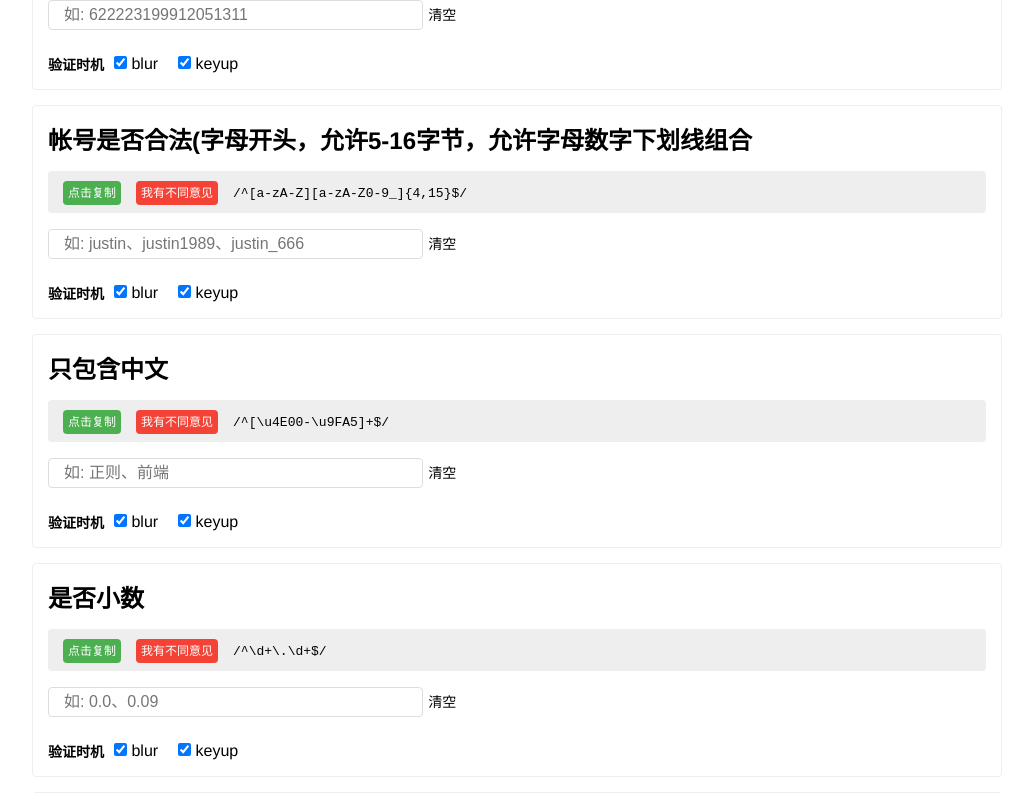
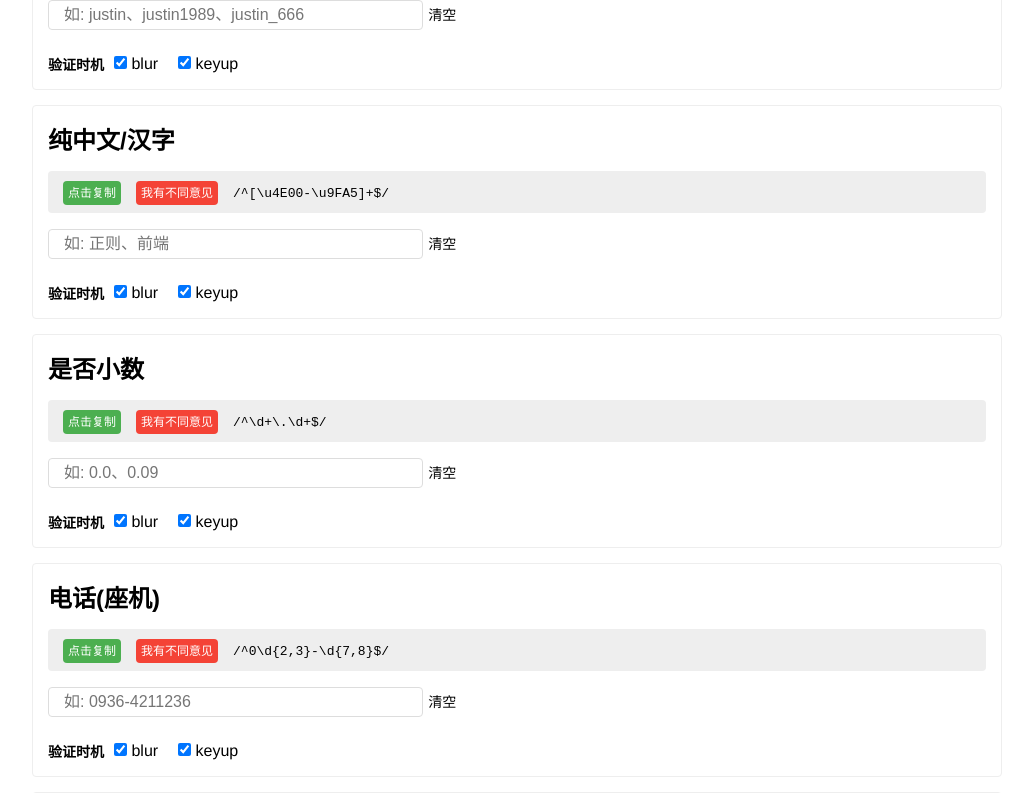
Before and after one commit to Saint-Prince/any-rule, a Vue app: page / in a window 1280 px wide. Shown: the part 4400-5193 px from the top of the page, without its empty margins (123-1156 px from the left). Built offline with nearby package versions, Linux system fonts and the light colour scheme.

Commit message:
feat: 增加纯字母和纯数字

```diff
--- a/src/RULES.js
+++ b/src/RULES.js
@@ -55,11 +55,7 @@ module.exports = [{
         rule: /^1[3-9]\d{9}$/,
         example: '如: 18311006933、17888829981'
     },
-    {
-        title: '大写字母',
-        rule: /^[A-Z]+$/,
-        example: '如: ABC、KD'
-    },
+
     {
         title: '日期, 如: 2000-01-01或2000-1-1',
         rule: /^\d{4}(-)([0-1][0-2]|\d)\1([0-2]\d|\d|30|31)$/,
@@ -96,7 +92,7 @@ module.exports = [{
         example: '如: justin、justin1989、justin_666'
     },
     {
-        title: '只包含中文',
+        title: '纯中文/汉字',
         rule: /^[\u4E00-\u9FA5]+$/,
         example: '如: 正则、前端'
     },
@@ -106,13 +102,13 @@ module.exports = [{
         example: '如: 0.0、0.09'
     },
     {
-        title: '是否电话格式(手机和座机)',
-        rule: /^((0\d{2,3}-\d{7,8})|(1[345789]\d{9}))$/,
-        example: '如: 0936-4211236、19888978261'
+        title: '电话(座机)',
+        rule: /^0\d{2,3}-\d{7,8}$/,
+        example: '如: 0936-4211236'
     },
     {
-        title: '是否8位纯数字',
-        rule: /^[0-9]{8}$/,
+        title: '纯数字',
+        rule:/^\d{1,}$/,
         example: '如: 12345678'
     },
     {
@@ -131,9 +127,19 @@ module.exports = [{
         example: '如: james666、haha233hi'
     },
     {
-        title: '是否小写字母组成',
+        title: '纯英文字母',
+        rule: /^[a-zA-Z]+$/,
+        example: '如: russel'
+    },
+    {
+        title: '纯小写英文字母组成',
         rule: /^[a-z]+$/,
         example: '如: russel'
+    },
+    {
+        title: '纯大写英文字母',
+        rule: /^[A-Z]+$/,
+        example: '如: ABC、KD'
     },
     {
         title: '密码强度正则，最少6位，包括至少1个大写字母，1个小写字母，1个数字，1个特殊字符',
```
Also changed, not shown: 1 other file (tests, documents, lock files or other folders).
